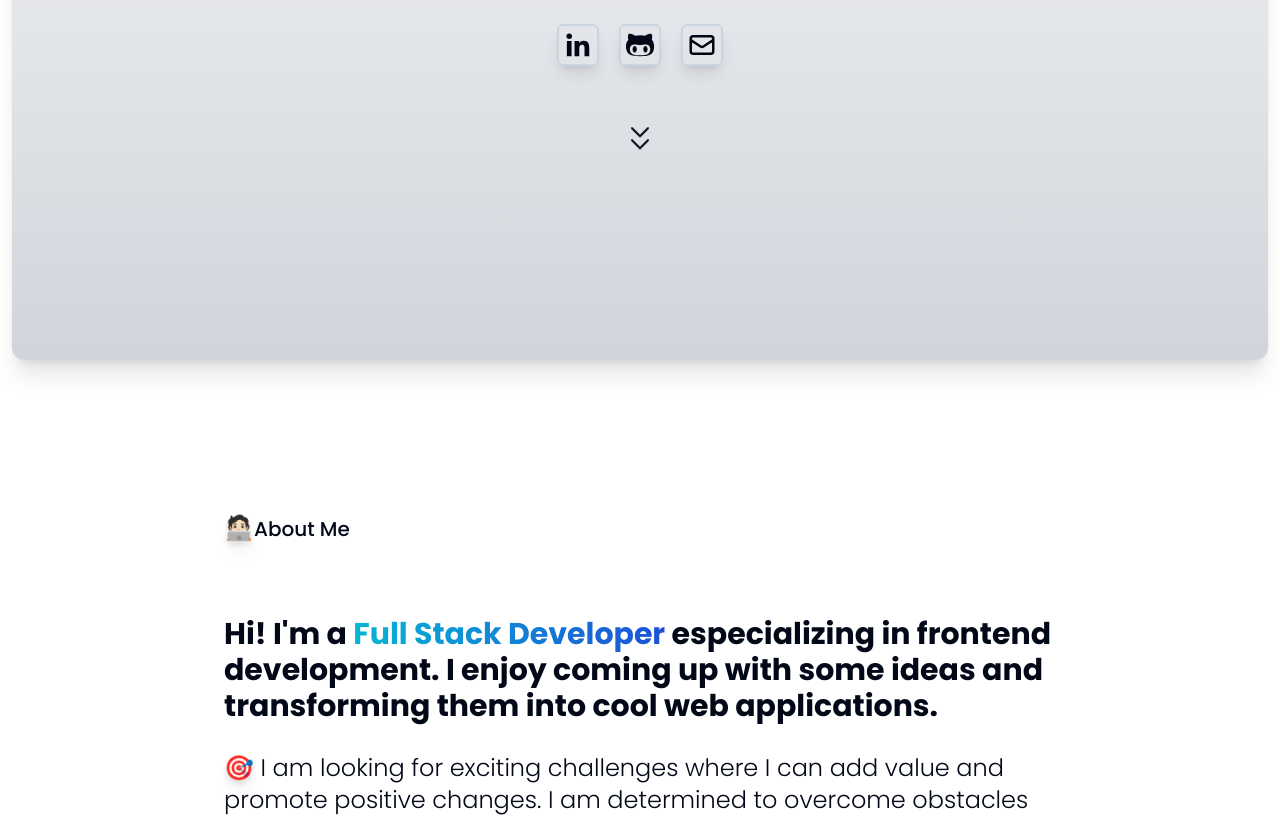
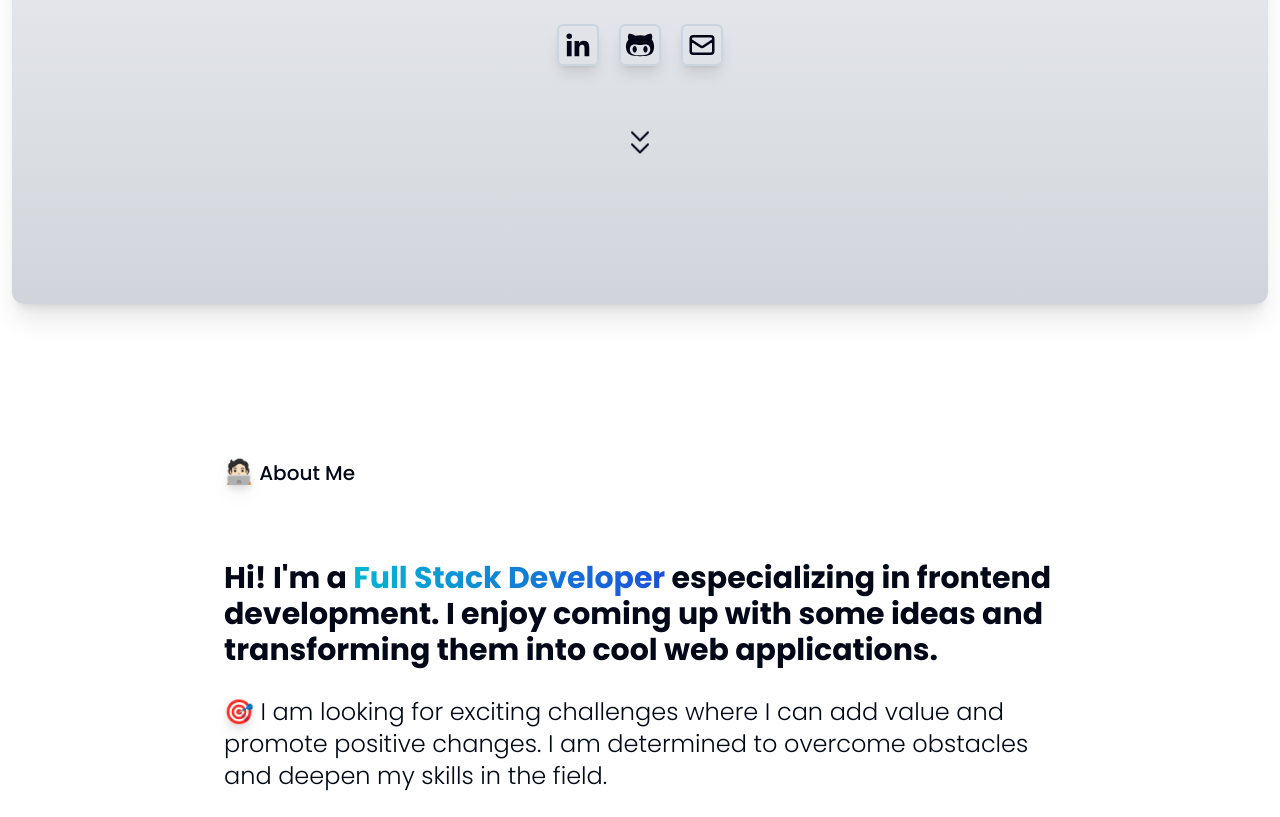
Before and after one commit to Cunegundess/DevPortifolio, a React (Vite) app: page / in a window 1280 px wide. Shown: the part 440-1257 px from the top of the page. Built offline with nearby package versions, Linux system fonts and the light colour scheme.

Commit message:
fix: mobile responsive and scroll behavior

```diff
--- a/src/layout/navbar/NavbarContent.tsx
+++ b/src/layout/navbar/NavbarContent.tsx
@@ -12,7 +12,7 @@ function NavbarContent() {
   const [t] = useTranslation("translation");
 
   const links = [
-    { name: t("Navbar.Home"), link: "/" },
+    // { name: t("Navbar.Home"), link: "/" },
     { name: t("Navbar.AboutMe"), link: `/#${t("Navbar.AboutMe")}` },
     { name: t("Navbar.Skills"), link: `/#${t("Navbar.Skills")}` },
     { name: t("Navbar.Projects"), link: `/#${t("Navbar.Projects")}` },
@@ -47,7 +47,7 @@ function NavbarContent() {
               key={link.name}
               className="hover:text-slate-500 dark:hover:text-slate-400"
             >
-              <a href={`/#${link.link}`}>{link.name} </a>
+              <a href={link.link}>{link.name} </a>
             </li>
           ))}
           <LanguageToggle />
--- a/src/pages/AboutMe.tsx
+++ b/src/pages/AboutMe.tsx
@@ -5,12 +5,12 @@ function AboutMePage() {
   return (
     <section
       id={t("Navbar.AboutMe")}
-      className="min-h-screen flex flex-col lg:mx-36"
+      className="h-screen flex flex-col lg:mx-36"
     >
       <div className="justify-center items-center p-10 mx-10 mt-28">
         <div className="flex flex-col gap-2 leading-[30px]">
           <h1 className="text-xl font-medium">
-            <span className="drop-shadow-lg text-xl lg:text-2xl">🧑🏻‍💻</span>
+            <span className="drop-shadow-lg text-xl lg:text-2xl">🧑🏻‍💻</span>{" "}
             {t("AboutPage.title")}
           </h1>
           <span className="font-bold text-2xl lg:text-3xl mt-16">
--- a/src/pages/ContactMe.tsx
+++ b/src/pages/ContactMe.tsx
@@ -8,7 +8,7 @@ function ContactMePage() {
   return (
     <section
       id={t("Navbar.Contact")}
-      className="min-h-screen flex flex-col lg:mx-36"
+      className="h-screen flex flex-col lg:mx-36"
     >
       <div className="justify-center items-center p-10 mx-10 mt-28">
         <div className="flex flex-col gap-2 leading-[30px]">
--- a/src/pages/Message.tsx
+++ b/src/pages/Message.tsx
@@ -6,7 +6,7 @@ function MessagePage() {
   const [t] = useTranslation("translation");
 
   return (
-    <section id={t("Navbar.Message")} className="min-h-screen flex ">
+    <section id={t("Navbar.Message")} className="h-screen flex ">
       <div className="flex flex-col lg:flex-row justify-center items-center p-10 mt-15">
         <div className="flex flex-col gap-2 leading-[30px] lg:w-2/5 lg:ml-36">
           <div className="mt-16 font-bold text-center text-3xl lg:text-4xl">
--- a/src/pages/Projects.tsx
+++ b/src/pages/Projects.tsx
@@ -7,7 +7,7 @@ import { useTranslation } from "react-i18next";
 function ProjectsPage() {
   const [t] = useTranslation("translation");
   return (
-    <section id={t("Navbar.Projects")} className="min-h-screen flex flex-col">
+    <section id={t("Navbar.Projects")} className="h-screen flex flex-col">
       <div className="justify-center items-center p-10 mx-5 mt-28 bg-gradient-to-b from-gray-200 via-gray-200 to-gray-300 dark:bg-gradient-to-b dark:to-slate-950 dark:from-slate-950 rounded-xl shadow-xl">
         <div className="flex flex-col gap-2 leading-[30px] lg:mx-36">
           <h1 className="text-xl font-medium lg:mx-5">
--- a/src/pages/Skills.tsx
+++ b/src/pages/Skills.tsx
@@ -6,7 +6,7 @@ function SkillsPage() {
   return (
     <section
       id={t("Navbar.Skills")}
-      className="min-h-screen flex flex-col lg:mx-36"
+      className="h-screen flex flex-col lg:mx-36"
     >
       <div className="justify-center items-center p-10 mx-10 mt-28">
         <div className="flex flex-col gap-2 leading-[30px]">
--- a/src/pages/Work.tsx
+++ b/src/pages/Work.tsx
@@ -8,7 +8,7 @@ function WorkPage() {
   return (
     <section
       id={t("Navbar.Work")}
-      className="min-h-screen flex flex-col lg:flex-row"
+      className="h-screen flex flex-col lg:flex-row"
     >
       <div className="justify-center items-center p-10 mx-5 mt-28">
         <div className="flex flex-col gap-2 leading-[30px] lg:mx-36">
--- a/src/styles/global.css
+++ b/src/styles/global.css
@@ -134,3 +134,7 @@
     opacity: 1;
   }
 }
+
+html {
+  scroll-behavior: smooth;
+}
--- a/tailwind.config.js
+++ b/tailwind.config.js
@@ -2,13 +2,25 @@
 module.exports = {
   darkMode: ["class"],
   content: [
-    './pages/**/*.{ts,tsx}',
-    './components/**/*.{ts,tsx}',
-    './app/**/*.{ts,tsx}',
-    './src/**/*.{ts,tsx}',
+    "./pages/**/*.{ts,tsx}",
+    "./components/**/*.{ts,tsx}",
+    "./app/**/*.{ts,tsx}",
+    "./src/**/*.{ts,tsx}",
   ],
   prefix: "",
   theme: {
+    height: (theme) => ({
+      auto: "auto",
+      ...theme("spacing"),
+      full: "100%",
+      screen: "calc(var(--vh) * 100)",
+    }),
+    minHeight: (theme) => ({
+      0: "0",
+      ...theme("spacing"),
+      full: "100%",
+      screen: "calc(var(--vh) * 100)",
+    }),
     container: {
       center: true,
       padding: "2rem",
@@ -74,4 +86,4 @@ module.exports = {
     },
   },
   plugins: [require("tailwindcss-animate")],
-}
+};
```
